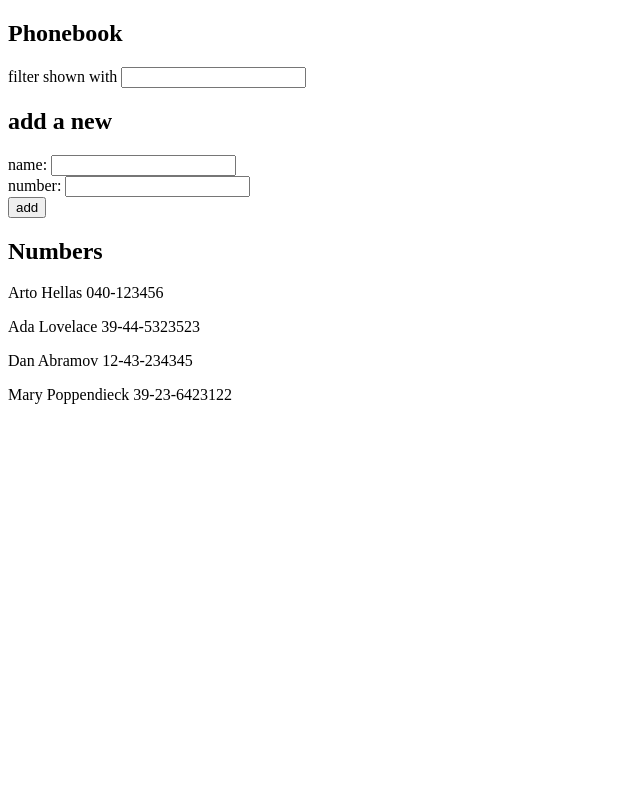
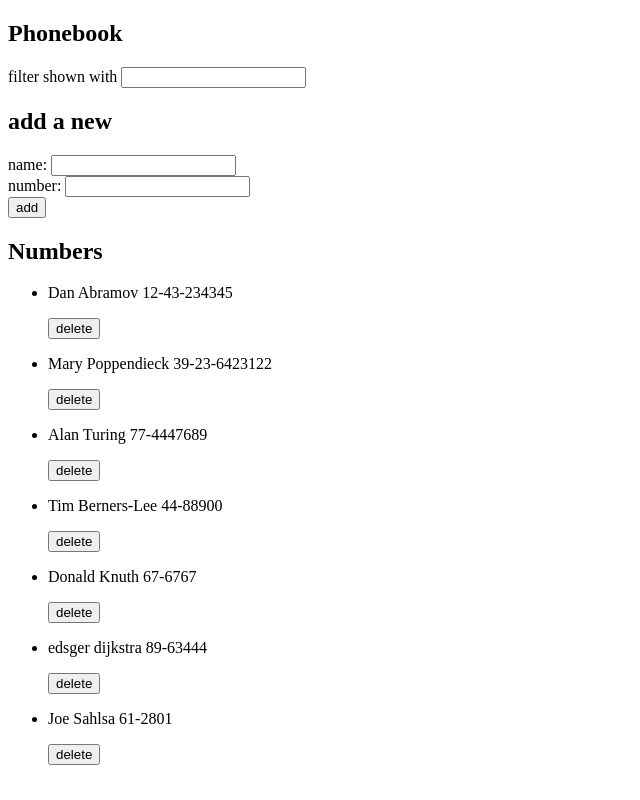
Before and after one commit to jsahlsa/fullstackopen, a React (Vite) app in the folder part2/phonebook/: page / in a window 1280 px wide. Shown: the whole page, without its empty margins (0-640 px from the left). Built offline with nearby package versions, Linux system fonts and the light colour scheme; data requests are answered from the project's data file.

Commit message:
finished parts 2.12 2.13 2.14

```diff
--- a/part2/phonebook/db.json
+++ b/part2/phonebook/db.json
@@ -1,14 +1,5 @@
 {
-    "persons": [{
-            "name": "Arto Hellas",
-            "number": "040-123456",
-            "id": "1"
-        },
-        {
-            "name": "Ada Lovelace",
-            "number": "39-44-5323523",
-            "id": "2"
-        },
+  "persons": [
     {
       "name": "Dan Abramov",
       "number": "12-43-234345",
@@ -18,6 +9,31 @@
       "name": "Mary Poppendieck",
       "number": "39-23-6423122",
       "id": "4"
+    },
+    {
+      "id": "d0d2",
+      "name": "Alan Turing",
+      "number": "77-4447689"
+    },
+    {
+      "id": "f570",
+      "name": "Tim Berners-Lee",
+      "number": "44-88900"
+    },
+    {
+      "id": "197a",
+      "name": "Donald Knuth",
+      "number": "67-6767"
+    },
+    {
+      "id": "01be",
+      "name": "edsger dijkstra",
+      "number": "89-63444"
+    },
+    {
+      "id": "61f2",
+      "name": "Joe Sahlsa",
+      "number": "61-2801"
     }
   ]
 }
--- a/part2/phonebook/src/App.jsx
+++ b/part2/phonebook/src/App.jsx
@@ -1,5 +1,5 @@
 import { useState, useEffect } from 'react'
-import axios from 'axios'
+import personsServices from './services/persons'
 import Filter from './components/Filter'
 import PersonForm from './components/PersonForm'
 import Persons from './components/Persons'
@@ -12,20 +12,18 @@ function App() {
     const [filteredPersons, setFilteredPersons] = useState(persons)
 
     useEffect(() => {
-        axios
-            .get('http://localhost:3001/persons')
+        personsServices
+            .getAll()
             .then(response => {
                 setPersons(response.data)
             })
     }, [])
 
     const handleNameChange = (e) => {
-        console.log(e.target.value)
         setNewName(e.target.value)
     }
 
     const handleNumberChange = (e) => {
-        console.log(e.target.value)
         setNewNumber(e.target.value)
     }
 
@@ -44,9 +42,24 @@ function App() {
         if (exists) {
             alert(`${newName} is already added to the phonebook`)
         } else {
-            setPersons(persons.concat(newPerson))
-            setNewName('')
-            setNewNumber('')
+            personsServices
+                .create(newPerson)
+                .then(response => {
+                    setPersons(persons.concat(response.data))
+                    setNewName('')
+                    setNewNumber('')
+                })
+        }
+    }
+
+    const handleDelete = (id, name) => {
+        if (window.confirm(`Are you sure you want to delete ${name}`)) {
+            personsServices
+                .deletePerson(id)
+                .then(response => {
+                    console.log(response.data, 'delete respose data')
+                    setPersons(persons.filter(person => person.id !== id))
+                })
         }
     }
 
@@ -63,7 +76,7 @@ function App() {
                 newNumber={newNumber}
             />
             <h2>Numbers</h2>
-            {persons && <Persons filter={filter} filteredPersons={filteredPersons} persons={persons} />}
+            {persons && <Persons filter={filter} filteredPersons={filteredPersons} persons={persons} handleDelete={handleDelete} />}
         </>
     )
 }
--- /dev/null
+++ b/part2/phonebook/src/components/Person.jsx
@@ -0,0 +1,12 @@
+const Person = ({ name, number, handleDelete }) => {
+    return (
+        <>
+            <li>
+                <p>{name} {number}</p>
+                <button onClick={handleDelete}>delete</button>
+            </li>
+        </>
+    )
+}
+
+export default Person
--- a/part2/phonebook/src/components/Persons.jsx
+++ b/part2/phonebook/src/components/Persons.jsx
@@ -1,12 +1,20 @@
-const Persons = ({ filter, filteredPersons, persons }) => {
+import Person from './Person'
+
+const Persons = ({ filter, filteredPersons, persons, handleDelete }) => {
+
+    const personsArray = filter.length > 0 ? filteredPersons : persons
+
     return (
-        <>
+        <ul>
             {
-                filter.length > 0 ?
-                    filteredPersons.map(person => <p key={person.name}>{person.name} {person.number}</p>) :
-                    persons.map(person => <p key={person.name}>{person.name} {person.number}</p>)
+                personsArray.map(person => <Person
+                    key={person.name}
+                    name={person.name}
+                    number={person.number}
+                    handleDelete={() => handleDelete(person.id, person.name)}
+                />)
             }
-        </>
+        </ul>
     )
 }
 
--- /dev/null
+++ b/part2/phonebook/src/services/persons.js
@@ -0,0 +1,20 @@
+import axios from "axios";
+const baseUrl = 'http://localhost:3001/persons'
+
+const getAll = () => {
+    return axios.get(baseUrl)
+}
+
+const create = (person) => {
+    return axios.post(baseUrl, person)
+}
+
+const deletePerson = (id) => {
+    return axios.delete(`${baseUrl}/${id}`)
+}
+
+export default {
+    getAll,
+    create,
+    deletePerson
+}
```
Lines whose indentation alone changed are shown as unchanged.
